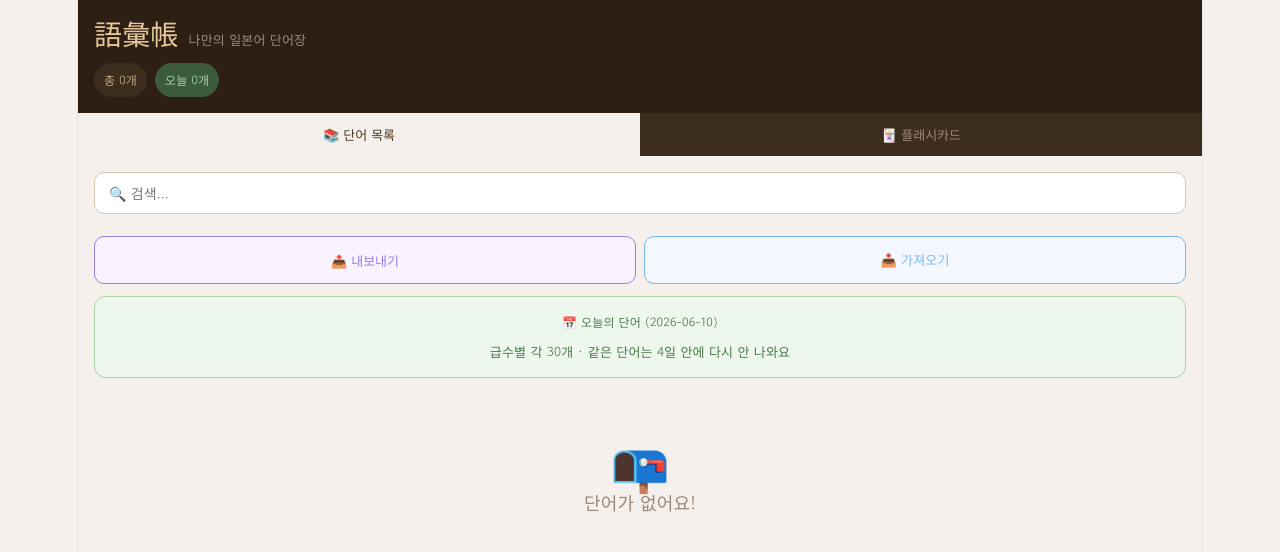
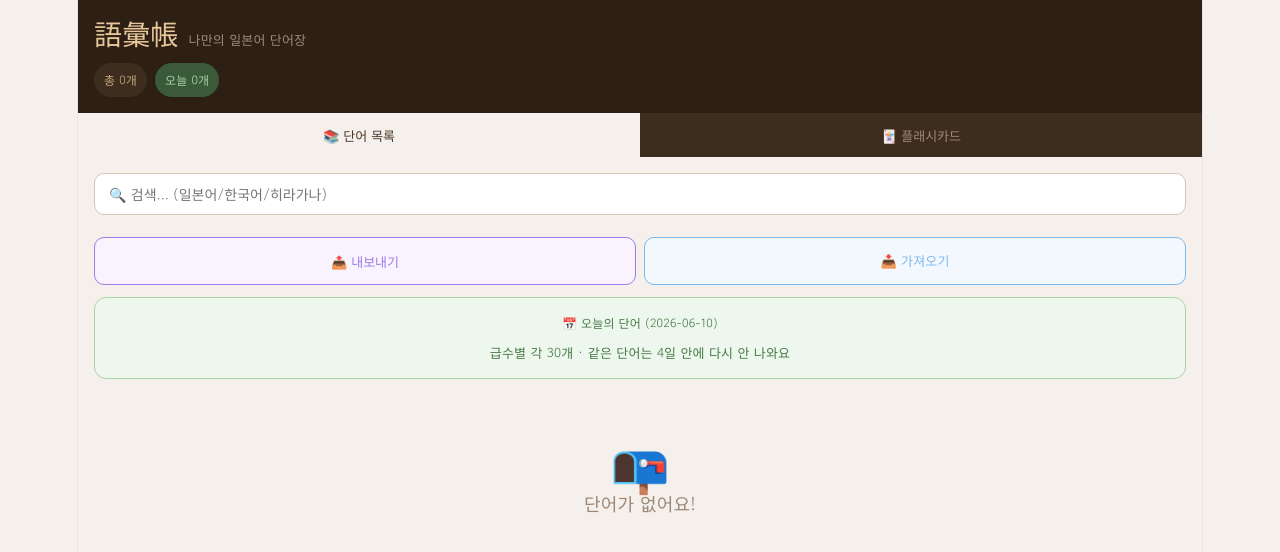
Before and after one commit to tmxpffk1725-rocky/japanese-vocab, a React (Vite) app: page / in a window 1280 px wide. Shown: the top 552 px of the page. Built offline with nearby package versions, Linux system fonts and the light colour scheme.

Commit message:
Update App.jsx

```diff
--- a/src/App.jsx
+++ b/src/App.jsx
@@ -1,4 +1,4 @@
-import { useState, useEffect, useCallback } from "react";
+import { useState, useEffect, useCallback, useMemo } from "react";
 
 const STORAGE_KEY = "jp_vocab_words";
 const DAILY_KEY_PREFIX = "jp_vocab_daily";
@@ -44,6 +44,7 @@ export default function App() {
   const [cardMode, setCardMode] = useState("japanese");
   const [dailyOnly, setDailyOnly] = useState(true);
   const [search, setSearch] = useState("");
+  const [debouncedSearch, setDebouncedSearch] = useState("");
   const [toast, setToast] = useState("");
   const [choices, setChoices] = useState([]);
   const [selected, setSelected] = useState(null);
@@ -54,32 +55,29 @@ export default function App() {
   const [selectedLevel, setSelectedLevel] = useState(null);
 
   useEffect(() => {
-    try { localStorage.setItem(STORAGE_KEY, JSON.stringify(words)); } catch { /* 저장소 사용 불가 시 무시 */ }
+    try { localStorage.setItem(STORAGE_KEY, JSON.stringify(words)); } catch {}
   }, [words]);
+
+  // 검색 디바운싱 (300ms)
+  useEffect(() => {
+    const timer = setTimeout(() => setDebouncedSearch(search), 300);
+    return () => clearTimeout(timer);
+  }, [search]);
 
   // 급수별 오늘 단어 초기화
   useEffect(() => {
     const today = getTodayStr();
     const newWordsMap = {};
-
     LEVELS.forEach(lv => {
       const pool = lv === "전체" ? words : words.filter(w => w.level === lv);
       if (pool.length === 0) return;
-
       const key = getDailyKey(lv);
       let saved = null;
-      try { const s = localStorage.getItem(key); saved = s ? JSON.parse(s) : null; } catch { /* 파싱 실패 시 saved=null 유지 */ }
-
-      // 오늘 이미 선택된 게 있으면 그대로 사용
+      try { const s = localStorage.getItem(key); saved = s ? JSON.parse(s) : null; } catch {}
       if (saved && saved.date === today && saved.wordIds) {
         const todayWords = saved.wordIds.map(id => words.find(w => w.id === id)).filter(Boolean);
-        if (todayWords.length > 0) {
-          newWordsMap[lv] = todayWords;
-          return;
-        }
+        if (todayWords.length > 0) { newWordsMap[lv] = todayWords; return; }
       }
-
-      // 새로 선택
       const usedDates = saved?.usedDates || {};
       const cooldownDate = new Date();
       cooldownDate.setDate(cooldownDate.getDate() - COOLDOWN_DAYS);
@@ -90,12 +88,8 @@ export default function App() {
       selected.forEach(w => { newUsedDates[w.id] = today; });
       const newDaily = { date: today, wordIds: selected.map(w => w.id), usedDates: newUsedDates };
       newWordsMap[lv] = selected;
-      try { localStorage.setItem(key, JSON.stringify(newDaily)); } catch { /* 저장소 사용 불가 시 무시 */ }
+      try { localStorage.setItem(key, JSON.stringify(newDaily)); } catch {}
     });
-
-    // words 변경 시 1회 실행되는 초기화 effect (localStorage 영속화 + 랜덤 추첨 포함).
-    // 부수효과가 있어 render 중 계산할 수 없으므로 effect 내 setState가 의도된 동작임.
-    // eslint-disable-next-line react-hooks/set-state-in-effect
     setDailyWordsMap(newWordsMap);
   }, [words]);
 
@@ -114,9 +108,15 @@ export default function App() {
     setTimeout(() => setToast(""), 2000);
   };
 
-  const filtered = words.filter(w =>
-    w.japanese.includes(search) || w.korean.includes(search) || (w.reading && w.reading.includes(search))
-  );
+  // useMemo로 필터링 최적화 + 디바운싱된 검색어 사용
+  const filtered = useMemo(() => {
+    if (!debouncedSearch) return words;
+    return words.filter(w =>
+      w.japanese.includes(debouncedSearch) ||
+      w.korean.includes(debouncedSearch) ||
+      (w.reading && w.reading.includes(debouncedSearch))
+    );
+  }, [words, debouncedSearch]);
 
   const getLevelPool = useCallback((level) => {
     if (level === "전체") return words;
@@ -221,10 +221,10 @@ export default function App() {
   const total = sessionQueue.length;
   const current = cardIndex + 1;
 
-  const levelCounts = LEVELS.reduce((acc, lv) => {
+  const levelCounts = useMemo(() => LEVELS.reduce((acc, lv) => {
     acc[lv] = lv === "전체" ? words.length : words.filter(w => w.level === lv).length;
     return acc;
-  }, {});
+  }, {}), [words]);
 
   const levelColors = {
     "전체": { bg: "#3d2d1e", color: "#e8c89a", border: "#5a4030" },
@@ -235,7 +235,9 @@ export default function App() {
     "N1": { bg: "#ffe8e8", color: "#8e2a2a", border: "#e87c7c" },
   };
 
-  const totalDailyCount = Object.values(dailyWordsMap).reduce((acc, arr) => acc + arr.length, 0);
+  const totalDailyCount = useMemo(() =>
+    Object.values(dailyWordsMap).reduce((acc, arr) => acc + arr.length, 0),
+  [dailyWordsMap]);
 
   return (
     <div style={styles.container}>
@@ -262,7 +264,7 @@ export default function App() {
         </div>
         <div style={styles.stats}>
           <span style={styles.statBadge}>총 {words.length}개</span>
-          <span style={{ ...styles.statBadge, background: "#3a5a3a", color: "#a8d4a8" }}>
+          <span style={{ ...styles.statBadge, background: "#3a5a3a", color: "#a8d4a8", whiteSpace: "nowrap" }}>
             오늘 {totalDailyCount}개
           </span>
         </div>
@@ -279,11 +281,16 @@ export default function App() {
 
       <div style={styles.content}>
 
-        {/* LIST */}
         {tab === "list" && (
           <div>
             <div style={styles.filterRow}>
-              <input placeholder="🔍 검색..." value={search} onChange={e => setSearch(e.target.value)} style={styles.searchInput} />
+              <input
+                placeholder="🔍 검색... (일본어/한국어/히라가나)"
+                value={search}
+                onChange={e => setSearch(e.target.value)}
+                onCompositionEnd={e => setDebouncedSearch(e.target.value)}
+                style={styles.searchInput}
+              />
             </div>
             <div style={{ display: "flex", gap: 8, marginBottom: 12 }}>
               <button onClick={handleExport}
@@ -302,7 +309,7 @@ export default function App() {
               </div>
             </div>
             {filtered.length === 0 ? (
-              <div style={styles.empty}><div style={{ fontSize: 48, marginBottom: 12 }}>📭</div><div style={{ color: "#9e8878" }}>단어가 없어요!</div></div>
+              <div style={styles.empty}><div style={{ fontSize: 48, marginBottom: 12 }}>📭</div><div style={{ color: "#9e8878" }}>{search ? "검색 결과가 없어요!" : "단어가 없어요!"}</div></div>
             ) : (
               <div style={styles.wordList}>
                 {filtered.map(w => {
@@ -332,7 +339,6 @@ export default function App() {
           </div>
         )}
 
-        {/* FLASH */}
         {tab === "flash" && (
           <div>
             {!selectedLevel ? (
@@ -484,14 +490,14 @@ export default function App() {
 
 const styles = {
   container: { fontFamily: "'Gowun Dodum', sans-serif", background: "#f5f0eb", minHeight: "100vh", paddingBottom: 40 },
-  header: { background: "#2d1f14", padding: "20px 16px 16px", color: "#f5f0eb" },
+  header: { background: "#2d1f14", padding: "20px 16px 16px", color: "#f5f0eb", minHeight: 100 },
   headerInner: { display: "flex", alignItems: "baseline", gap: 10, marginBottom: 10 },
   logo: { fontSize: 28, fontWeight: 700, fontFamily: "'Noto Sans JP', sans-serif", color: "#e8c89a" },
   logoSub: { fontSize: 13, color: "#a08878" },
-  stats: { display: "flex", gap: 8, flexWrap: "wrap" },
-  statBadge: { background: "#3d2d1e", color: "#c4a882", padding: "4px 10px", borderRadius: 20, fontSize: 12 },
+  stats: { display: "flex", gap: 8, flexWrap: "nowrap" },
+  statBadge: { background: "#3d2d1e", color: "#c4a882", padding: "4px 10px", borderRadius: 20, fontSize: 12, whiteSpace: "nowrap" },
   tabs: { display: "flex", background: "#3d2d1e" },
-  tab: { flex: 1, padding: "12px 0", border: "none", background: "transparent", color: "#a08878", fontSize: 13, cursor: "pointer", fontFamily: "'Gowun Dodum', sans-serif" },
+  tab: { flex: 1, padding: "12px 0", border: "none", background: "transparent", color: "#a08878", fontSize: 13, cursor: "pointer", fontFamily: "'Gowun Dodum', sans-serif", height: 44, whiteSpace: "nowrap" },
   tabActive: { background: "#f5f0eb", color: "#4a3728", fontWeight: 700 },
   content: { padding: 16 },
   filterRow: { marginBottom: 12 },
```
